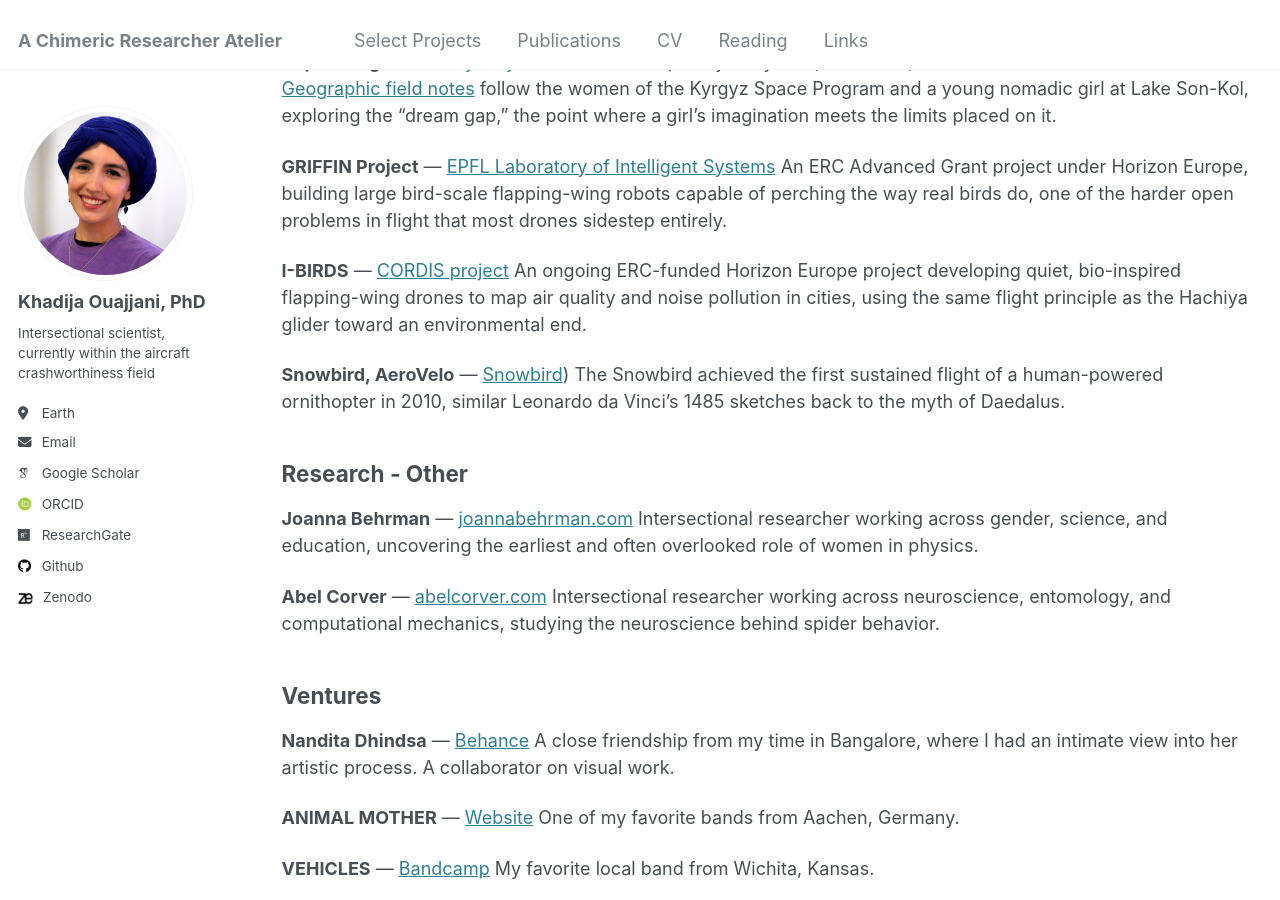
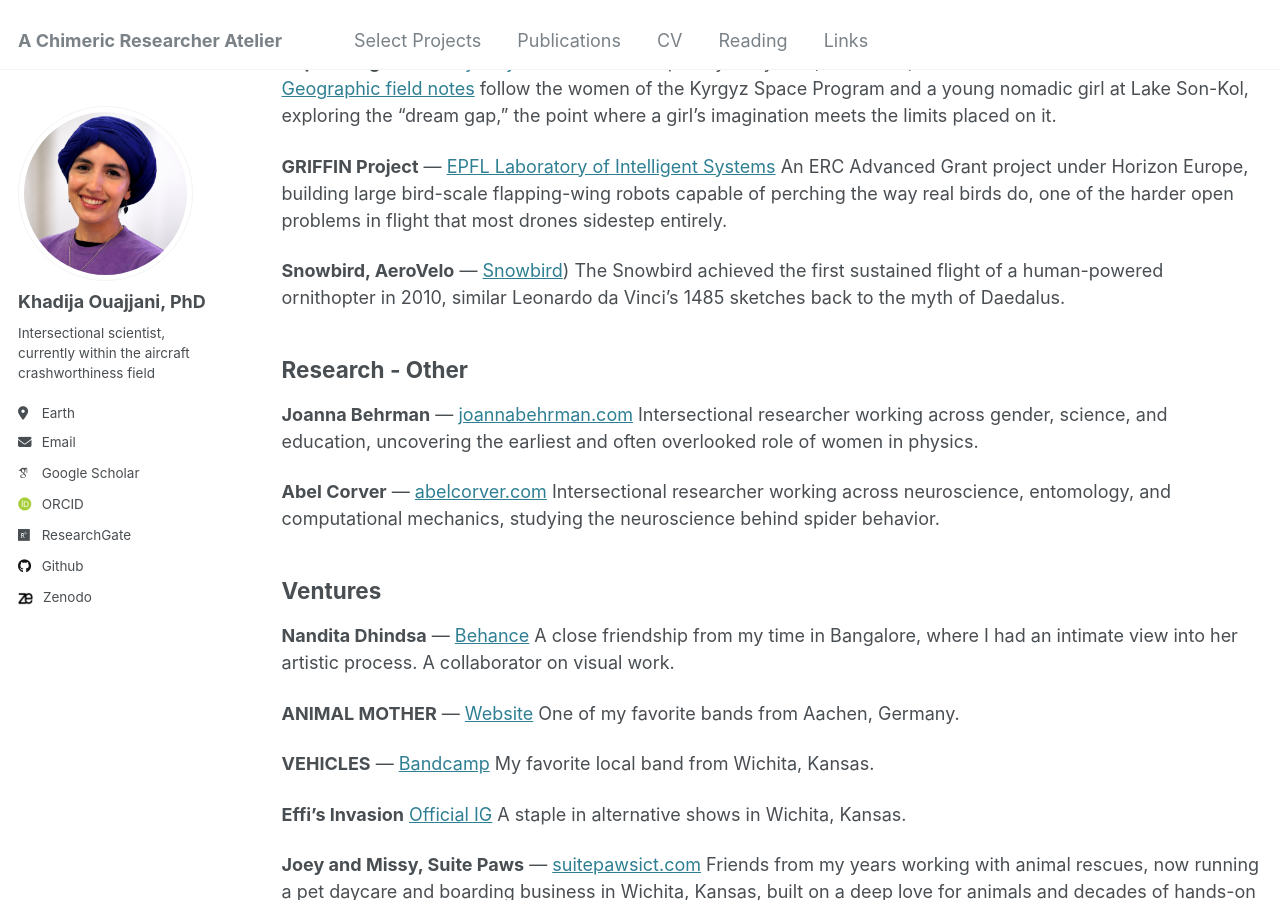
Before and after one commit to drko-curius/drko-curius.github.io, a Jekyll site: the page built from _pages/Links.md, in a window 1280 px wide and 900 px high, scrolled down 458 px. Built offline with Jekyll 4.4.1, drawn with Linux system fonts in a browser that asks for light colours; some web fonts are replaced; comment, search, counter and statistics services are not loaded.

Commit message:
Update Links.md

```diff
--- a/_pages/Links.md
+++ b/_pages/Links.md
@@ -28,9 +28,6 @@ Interdisciplinary storyteller, filmmaker, and visual artist. Her [National Geogr
 **GRIFFIN Project** — [EPFL Laboratory of Intelligent Systems](https://grvc.us.es/tag/griffin/)
 An ERC Advanced Grant project under Horizon Europe, building large bird-scale flapping-wing robots capable of perching the way real birds do, one of the harder open problems in flight that most drones sidestep entirely.
 
-**I-BIRDS** — [CORDIS project](https://cordis.europa.eu/project/id/101247700)
-An ongoing ERC-funded Horizon Europe project developing quiet, bio-inspired flapping-wing drones to map air quality and noise pollution in cities, using the same flight principle as the Hachiya glider toward an environmental end.
-
 **Snowbird, AeroVelo** — [Snowbird](https://www.aerovelo.com/ornithopter-summary))
 The Snowbird achieved the first sustained flight of a human-powered ornithopter in 2010, similar Leonardo da Vinci's 1485 sketches back to the myth of Daedalus.
 
```
